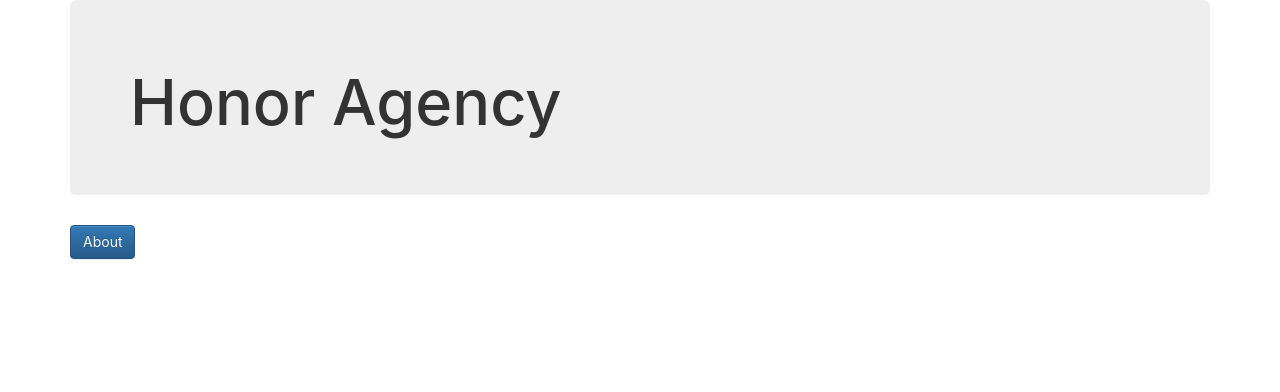
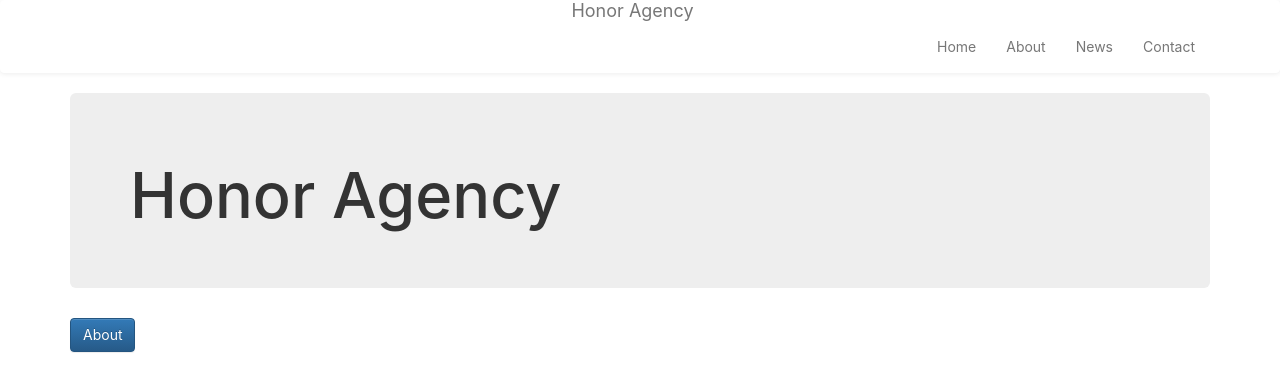
Before and after one commit to isaacmabueno/honor, a React (Create React App) app: page / in a window 1280 px wide. Shown: the top 392 px of the page. Built offline with nearby package versions, Linux system fonts and the light colour scheme.

Commit message:
getting pages working and starting on nav

```diff
--- a/src/App.jsx
+++ b/src/App.jsx
@@ -5,12 +5,14 @@ import Home from './components/Home';
 import About from './components/About';
 import News from './components/News';
 import Contact from './components/Contact';
+import CustomNavbar from './components/CustomNavbar'
 
 class App extends Component {
   render() {
     return (
       <Router>
         <div>
+          <CustomNavbar />
           <Route exact path='/' component={Home} />
           <Route path='/about' component={About} />
           <Route path='/news' component={News} />
--- /dev/null
+++ b/src/components/CustomNavbar.css
@@ -0,0 +1,23 @@
+.navbar-default {
+    background-image: none !important;
+    background: #fff;
+    filter: progid:DXImageTransform.Microsoft.gradient(startColorstr='#ffffffff', endColorstr='#fff8f8f8', GradientType=0);
+    filter: progid:DXImageTransform.Microsoft.gradient(enabled=false);
+    background-repeat: repeat-x;
+    border-radius: 4px;
+    -webkit-box-shadow: inset 0 1px 0 rgba(255,255,255,.15), 0 1px 5px rgba(0,0,0,.075);
+    box-shadow: inset 0 1px 0 rgba(255,255,255,.15), 0 1px 5px rgba(0,0,0,.075);
+}
+.navbar-default {
+    background-color: #fff !important;
+    border-color: #fff;
+}
+.navbar-header {
+    float: none !important;
+    text-align: center !important;
+}
+.navbar-brand {
+    text-align: center !important;
+    float: none !important;
+
+}
--- a/src/components/CustomNavbar.jsx
+++ b/src/components/CustomNavbar.jsx
@@ -0,0 +1,35 @@
+import React, { Component } from 'react';
+import { Navbar, Nav, NavItem } from 'react-bootstrap';
+import { Link } from 'react-router-dom';
+import './CustomNavbar.css';
+
+export default class CustomNavbar extends Component {
+    render() {
+        return(
+            <Navbar default collapseOnSelect>
+                <Navbar.Header>
+                    <Navbar.Brand>
+                        <Link to="/">Honor Agency</Link>
+                    </Navbar.Brand>
+                    <Navbar.Toggle />
+                </Navbar.Header>
+                <Navbar.Collapse>
+                    <Nav pullRight>
+                        <NavItem eventKey={1} componentClass={Link} href="/" to='/'>
+                            Home
+                        </NavItem>
+                        <NavItem eventKey={2} componentClass={Link} href="/" to='/about'>
+                            About
+                        </NavItem>
+                        <NavItem eventKey={3} componentClass={Link} href="/" to='/news'>
+                            News
+                        </NavItem>
+                        <NavItem eventKey={4} componentClass={Link} href="/" to='/contact'>
+                            Contact
+                        </NavItem>
+                    </Nav>
+                </Navbar.Collapse>
+            </Navbar>
+        )
+    }
+}
```
Also changed, not shown: public/assets/honor-agency-icon.png (added).
